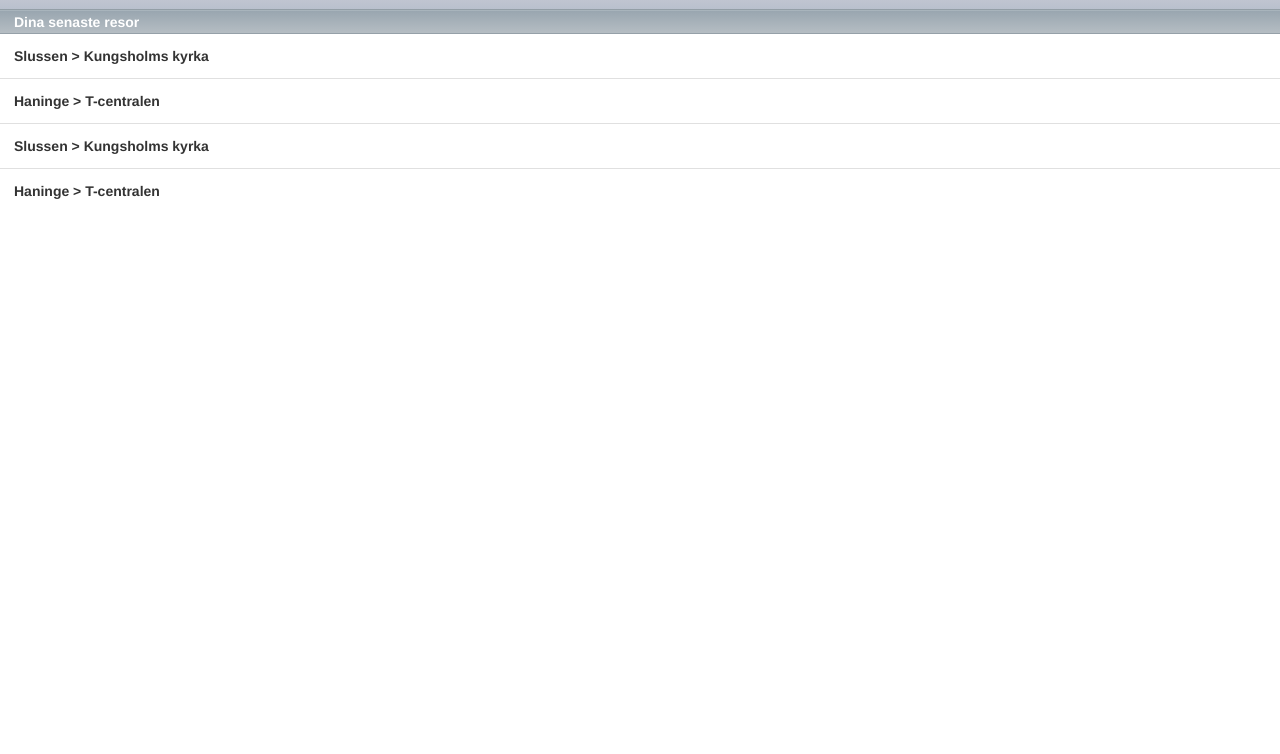
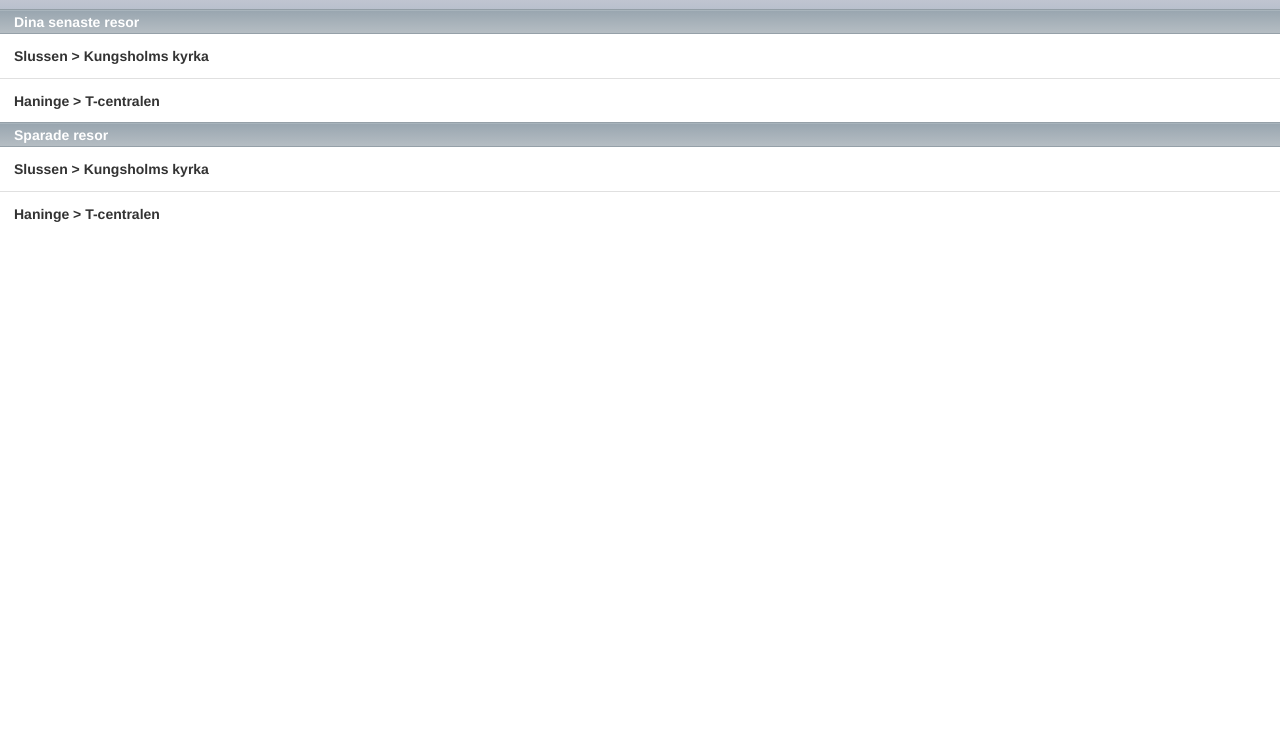
Before and after one commit to martinlissmyr/slim-app, a Python web app: template templates/app.html in a window 1280 px wide. Shown: the part 46-800 px from the top of the page. Run offline with Jinja, Linux system fonts and the light colour scheme; the template is opened without the code that fills it, so the values that code supplies are empty; some libraries are stand-ins or nearby versions.

Commit message:
further adventures in scrolling

```diff
--- a/static/css/screen.css
+++ b/static/css/screen.css
@@ -19,7 +19,8 @@ input {
 #header input {
     color: #ccc;
     padding: 8px 14px 8px 28px;
-    background: #fff url(../images/icon-from-light.png) 12px 12px no-repeat;
+    background: #fff url(../images/icon-from-light@2x.png) 12px 12px no-repeat;
+    background-size: 13px 10px;
     width: 100%;
     -webkit-box-shadow: inset 0 2px 2px rgba(0, 0, 0, 0.25);
     border: 1px solid #afafaf;
@@ -29,7 +30,7 @@ input {
     color: #000;
 }
 #to {
-    background-image: url(../images/icon-to-light.png) !important;
+    background-image: url(../images/icon-to-light@2x.png) !important;
     margin: 8px 0 0 0; }
 #to-container {
     display: none;
@@ -77,9 +78,6 @@ input {
     font-weight: bold;
     font-size: 18px;
     color: #333; }
-#result-list {
-    overflow: auto;
-    margin-bottom: 50px; }
 #result-footer {
     background: #fff;
     position: absolute;
@@ -108,12 +106,13 @@ input {
 
 #from-list,
 #to-list {
-    display: none;
-}
+  overflow: hidden;
+  display: none; }
 #default-list {
-  overflow: hidden;
-  height: 200px;
-}
+  overflow: hidden; }
+#result-list {
+    overflow: hidden; }
+
 
 span.icon {
   display: inline-block;
--- a/static/js/slim.js
+++ b/static/js/slim.js
@@ -17,8 +17,27 @@ input["to"].focus(function() {
     input[station].attr("value", "");
 });
 
+var headerHeight = $("#header").outerHeight();
+list["def"].css({
+    position: "absolute",
+    top: headerHeight + "px",
+    bottom: 0,
+    left: 0,
+    right: 0
+});
+
 input["any"].live("keyup", function() {
-    list[station].show();
+    list[station].fadeIn("fast", function() {
+        // calculate height of list
+        var top = $("#header").outerHeight() + 1;
+        list[station].css({
+            position: "absolute",
+            top: top + "px",
+            bottom: "0px",
+            left: "0px",
+            right: "0px"
+        });
+    });
     var h = $("#header").outerHeight();
     var dh = $(window).height();
     list[station].css("height", (dh - h) + "px");
@@ -143,15 +162,19 @@ function concat(str) {
 
 function doSearch() {
     $("#result").fadeIn("fast", function() {
-        var top = $("#result-header").offset().top + $("#result-header").outerHeight();
-        var bottom = $("#result-footer").offset().top;
-        var height = bottom - top;
-        debug(bottom + " - " + top + " = " + height);
-        $("#result-list").css("height", height + "px");
-        scroller["result"].setupScroller(true);
+        // calculate height of list
+        var top = $("#result-header").outerHeight() + 1;
+        var bottom = $("#result-footer").outerHeight() -1;
+        $("#result-list").css({
+            position: "absolute",
+            top: top + "px",
+            bottom: bottom + "px",
+            left: "0px",
+            right: "0px"
+        });
     });
-    //var url = "http://slim-app.appspot.com/journey/" + selected.from + "/" + selected.to
-    url = "http://slim-app.appspot.com/journey/9192/1204";
+    var url = "http://slim-app.appspot.com/journey/" + selected.from + "/" + selected.to
+    //url = "http://slim-app.appspot.com/journey/9192/1204";
     getJson(url, function(data) {
         data = data.HafasResponse.Trip;
         debug(data);
@@ -180,3 +203,5 @@ function doSearch() {
         $("#result-list .list-content").html(html);
     });
 }
+
+document.ontouchmove = function(e){ e.preventDefault(); }
--- a/templates/app.html
+++ b/templates/app.html
@@ -22,14 +22,6 @@
                     <ul>
                         <li><a href="#">Slussen > Kungsholms kyrka</a></li>
                         <li><a href="#">Haninge > T-centralen</a></li>
-                        <li><a href="#">Slussen > Kungsholms kyrka</a></li>
-                        <li><a href="#">Haninge > T-centralen</a></li>
-                        <li><a href="#">Slussen > Kungsholms kyrka</a></li>
-                        <li><a href="#">Haninge > T-centralen</a></li>
-                        <li><a href="#">Slussen > Kungsholms kyrka</a></li>
-                        <li><a href="#">Haninge > T-centralen</a></li>
-                        <li><a href="#">Slussen > Kungsholms kyrka</a></li>
-                        <li><a href="#">Haninge > T-centralen</a></li>
                     </ul>
                     <h1><span>Sparade resor</span></h1>
                     <ul>
@@ -49,8 +41,8 @@
             <div class="content">
                 <div id="result-header">
                     <ul>
-                        <li class="from"><img src="/static/images/icon-from.png" alt="Från:"> <span id="result-from">Startstation</span></li>
-                        <li class="to"><img src="/static/images/icon-to.png" alt="Från:"> <span id="result-to">Slutstation</span></li>
+                        <li class="from"><img src="/static/images/icon-from@2x.png" alt="Från:" width="22" height="19"> <span id="result-from">Startstation</span></li>
+                        <li class="to"><img src="/static/images/icon-to@2x.png" alt="Från:" width="22" height="19"> <span id="result-to">Slutstation</span></li>
                     </ul>
                 </div>
                 <div id="result-list" class="list">
@@ -59,7 +51,7 @@
                   </div>
                 </div>
                 <div id="result-footer">
-                    <a href="#" id="save-journey">Spara</a> &nbsp;
+                    <!--a href="#" id="save-journey">Spara</a> &nbsp;-->
                     <a href="#" id="close-results">Stäng</a>
                 </div>
             </div>
```
